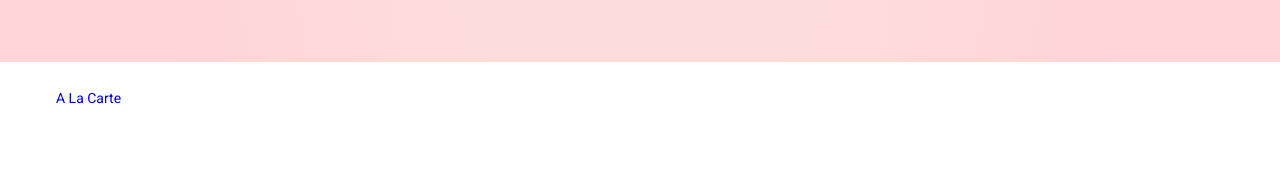
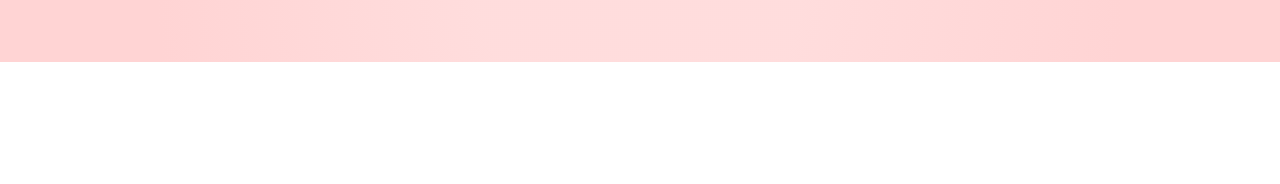
Before and after one commit to LennyRemache/gisa-designs, a React (Vite) app in the folder client/: page /services in a window 1280 px wide. Shown: the part 167-351 px from the top of the page. Built offline with nearby package versions, Linux system fonts and the light colour scheme.

Commit message:
Removed services nav as client only wanted a single services option page

```diff
--- a/client/src/components/pages/Services.jsx
+++ b/client/src/components/pages/Services.jsx
@@ -3,7 +3,7 @@ import "../../styles/pages/Services.css";
 import { Navigate, NavLink, Outlet } from "react-router-dom";
 
 export default function Services() {
-  const sections = ["a-la-carte"];
+  const sections = [];
   const service = (name) => {
     if (name === "a-la-carte") {
       return "A La Carte";
@@ -19,6 +19,7 @@ export default function Services() {
       </div>
       <div className="service-container">
         <div className="service-body">
+          {sections.length ? (
             <div className="service-nav">
               <ul>
                 {sections.map((section, index) => (
@@ -28,6 +29,9 @@ export default function Services() {
                 ))}
               </ul>
             </div>
+          ) : (
+            ""
+          )}
           <Outlet />
         </div>
       </div>
```
Lines whose indentation alone changed are shown as unchanged.
